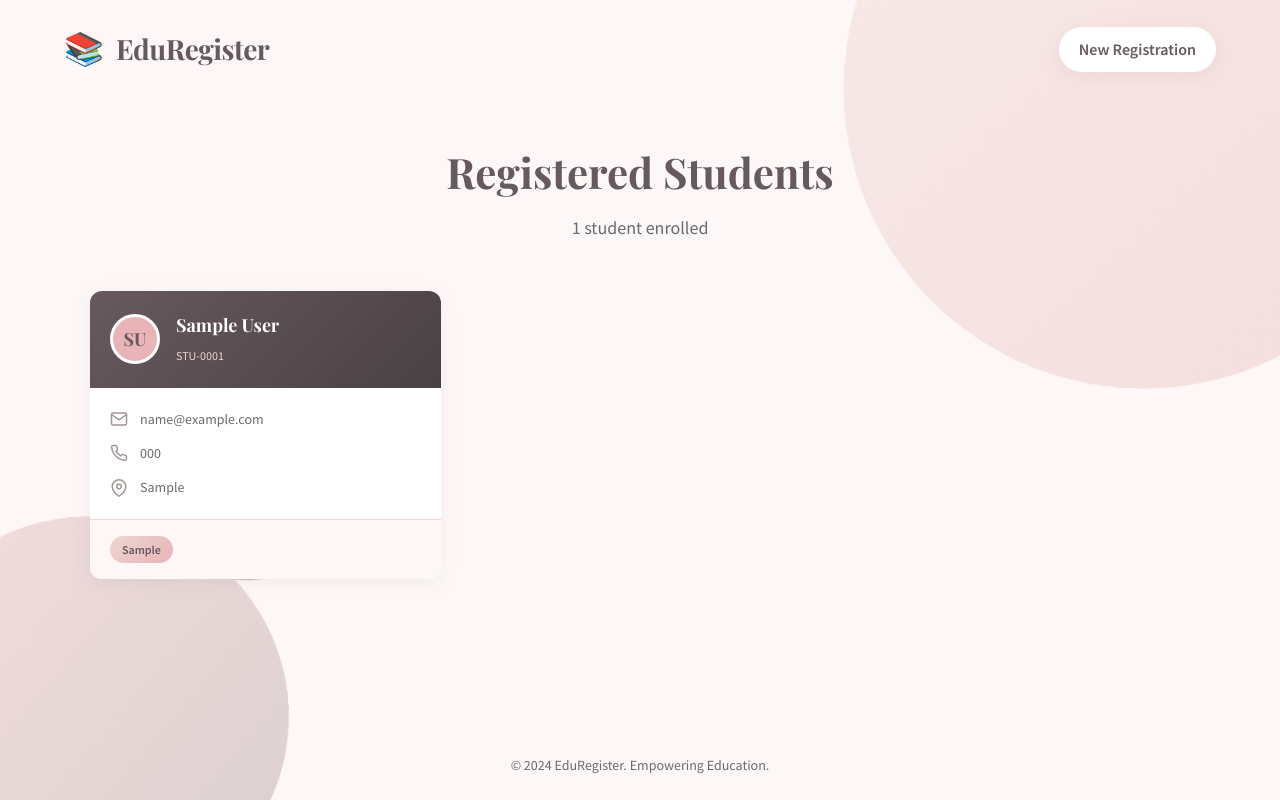
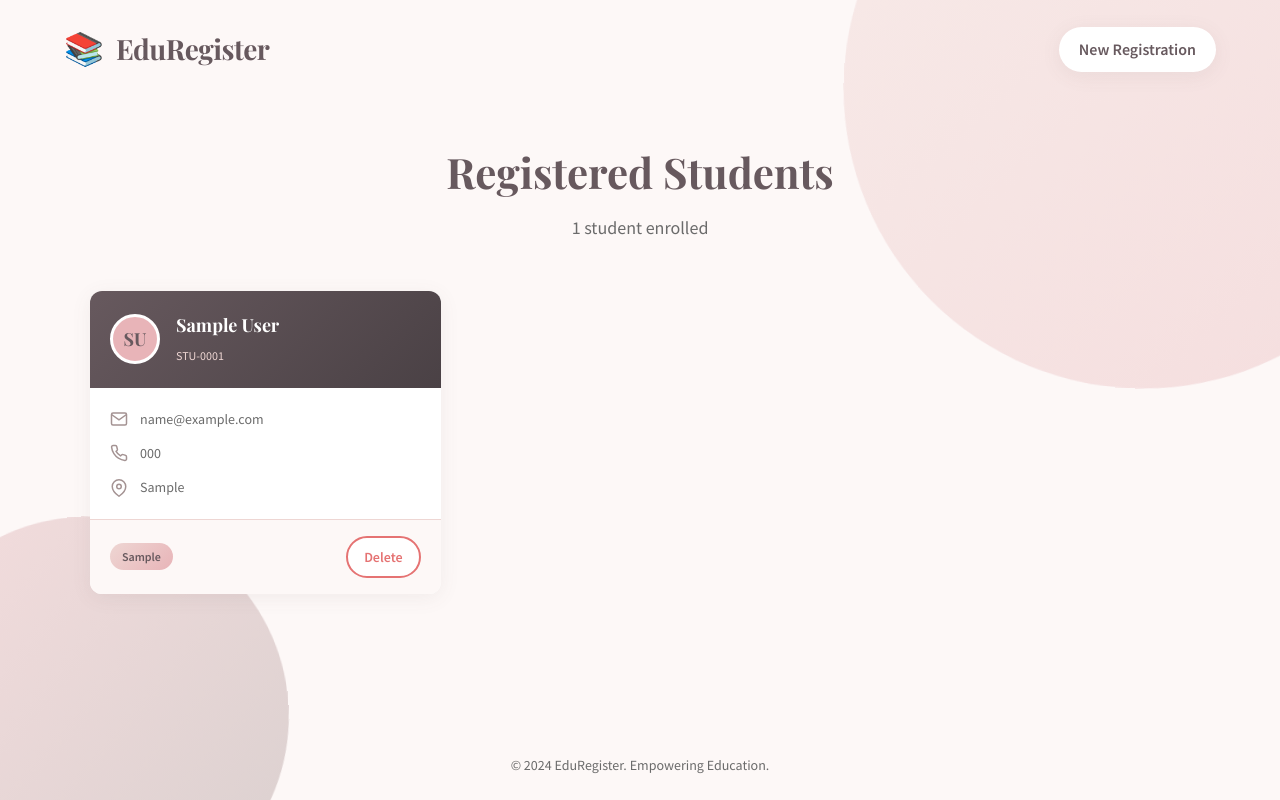
Before and after one commit to naveenmupparapu/flaskAPIs-, a Flask app: page /students in a window 1280 px wide. Run offline with Flask 3, Linux system fonts and the light colour scheme; tables that the repository leaves empty hold one stand-in row (values such as "Sample post").

Commit message:
features

```diff
--- a/app.py
+++ b/app.py
@@ -85,5 +85,13 @@ def students():
     all_students = Student.query.order_by(Student.registration_date.desc()).all()
     return render_template('students.html', students=all_students)
 
-if __name__ == '__main__':
+@app.route('/students/<int:student_id>/delete', methods=['POST'])
+def delete_student(student_id):
+    student = Student.query.get_or_404(student_id)
+    db.session.delete(student)
+    db.session.commit()
+    flash('Student deleted successfully!', 'success')
+    return redirect(url_for('students'))
+
+if __name__ == '__main__':  # pragma: no cover
     app.run(debug=True, port=5000)
--- a/static/css/style.css
+++ b/static/css/style.css
@@ -464,6 +464,18 @@ body {
     background: var(--color-light);
     border-color: var(--color-secondary);
 }
+.btn-delete {
+    padding: 10px 16px;
+    font-size: 14px;
+    border: 2px solid var(--color-error);
+    color: var(--color-error);
+}
+
+.btn-delete:hover {
+    background: #ffe5e5;
+    border-color: #d9534f;
+    color: #b52b27;
+}
 
 .btn-icon {
     width: 20px;
@@ -794,6 +806,14 @@ body {
     padding: 16px 20px;
     background: var(--color-background);
     border-top: 1px solid var(--color-light);
+    display: flex;
+    align-items: center;
+    justify-content: space-between;
+    gap: 12px;
+}
+
+.delete-form {
+    margin: 0;
 }
 
 /* Empty State */
--- a/templates/students.html
+++ b/templates/students.html
@@ -69,6 +69,9 @@
                         </div>
                         <div class="mini-card-footer">
                             <span class="course-badge small">{{ student.course }}</span>
+                            <form class="delete-form" action="{{ url_for('delete_student', student_id=student.id) }}" method="POST">
+                                <button type="submit" class="btn btn-secondary btn-delete">Delete</button>
+                            </form>
                         </div>
                     </div>
                     {% endfor %}
```
Also changed, not shown: tests/test_app.py (+15 -0 lines), tests/test_routes.py (+29 -0 lines), tests/test_templates.py (+6 -0 lines).
